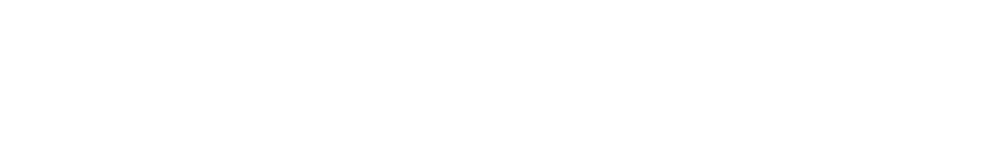
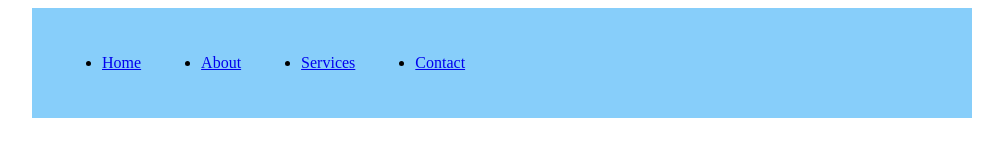
Before and after one commit to Jerry-Dong-0728/Work-Order-Form, a plain HTML site: page index.html in a window 1280 px wide. Shown: the whole page, without its empty margins (138-1141 px from the left). Drawn offline with Linux system fonts and the light colour scheme.

Commit message:
added navbar

```diff
--- a/index.html
+++ b/index.html
@@ -4,8 +4,20 @@
     <meta charset="UTF-8">
     <meta name="viewport" content="width=device-width, initial-scale=1.0">
     <title>Document</title>
+    <link rel="stylesheet" href="./style.css">
 </head>
 <body>
-
+    <div class="Wrapper">
+    <header>
+        <nav class="navbar">
+            <ul class="nav-list">
+                <li class="nav-item"><a href="#">Home</a></li>
+                <li class="nav-item"><a href="#">About</a></li>
+                <li class="nav-item"><a href="#">Services</a></li>
+                <li class="nav-item"><a href="#">Contact</a></li>
+            </ul>
+        </nav>
+    </header>
+</div>
 </body>
 </html>
--- /dev/null
+++ b/style.css
@@ -0,0 +1,17 @@
+
+
+.nav-list{
+    display: flex;
+}
+.nav-item{
+    margin: 30px;
+}
+
+.navbar{
+    background-color: lightskyblue;
+    display: flex;
+}
+.Wrapper{
+    width:940px;
+    margin: 0 auto;
+}
```
